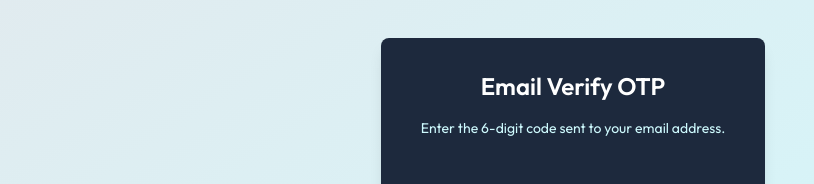
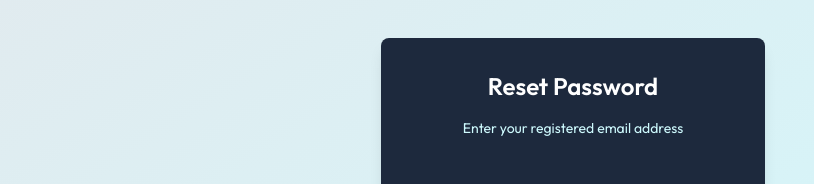
Before and after one commit to kelvinnmuia/mern-auth-system, a React (Vite) app in the folder client/: page /reset-password in a window 1280 px wide. Shown: the part 284-468 px from the top of the page, without its empty margins (67-881 px from the left). Built offline with nearby package versions, Linux system fonts and the light colour scheme; no server answers.

Commit message:
changed the reset password form header content

```diff
--- a/client/src/pages/ResetPassword.jsx
+++ b/client/src/pages/ResetPassword.jsx
@@ -13,8 +13,8 @@ function ResetPassword() {
       <img onClick={() => Navigate('/')} src={auth} alt="" className="absolute left-5 sm:left-20
                   top-5 sm:w-32 cursor-pointer" />
       <form className='bg-slate-800 p-8 rounded-lg shadow-lg w-96 text-sm'>
-      <h1 className="text-white text-2xl font-semibold text-center mb-4">Email Verify OTP</h1>
-      <p className="text-center mb-6 text-cyan-100">Enter the 6-digit code sent to your email address.</p>
+      <h1 className="text-white text-2xl font-semibold text-center mb-4">Reset Password</h1>
+      <p className="text-center mb-6 text-cyan-100">Enter your registered email address</p>
       </form>
     </div>
   )
```
